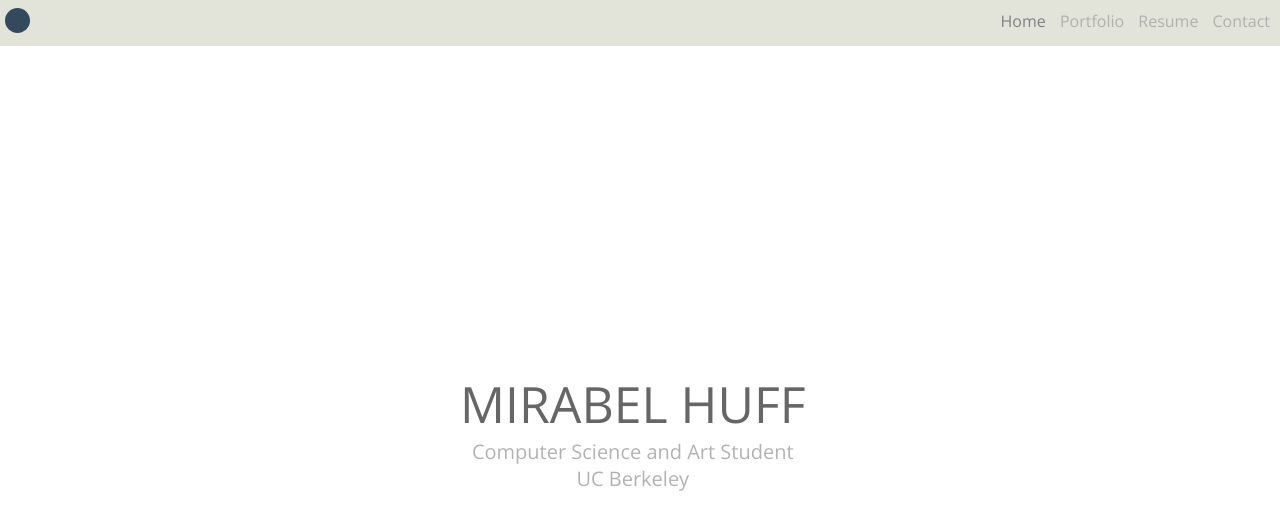
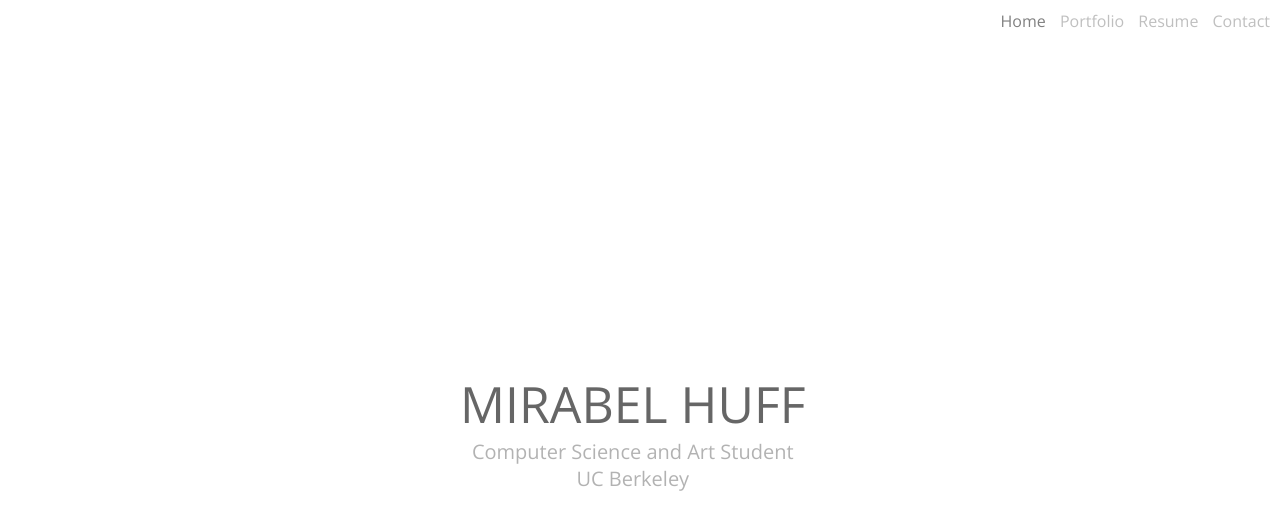
Before and after one commit to mirabelhuff/mirabelhuff.github.io, a plain HTML site: page index.html in a window 1280 px wide. Drawn offline with nearby package versions, Linux system fonts and the light colour scheme.

Commit message:
getting rid of logo

```diff
--- a/assets/style.css
+++ b/assets/style.css
@@ -24,7 +24,7 @@ a {
 	background: #e2e3d9;
 }
 
-#logo {
+/*#logo {
 	width: 25px;
 	height: 25px;
 	background: #35495c;
@@ -32,7 +32,7 @@ a {
 	margin: 8px 5px;
 	display: inline-block;
 }
-
+*/
 #nav {
 	text-align: right;
 	padding: 5px 5px;
```
